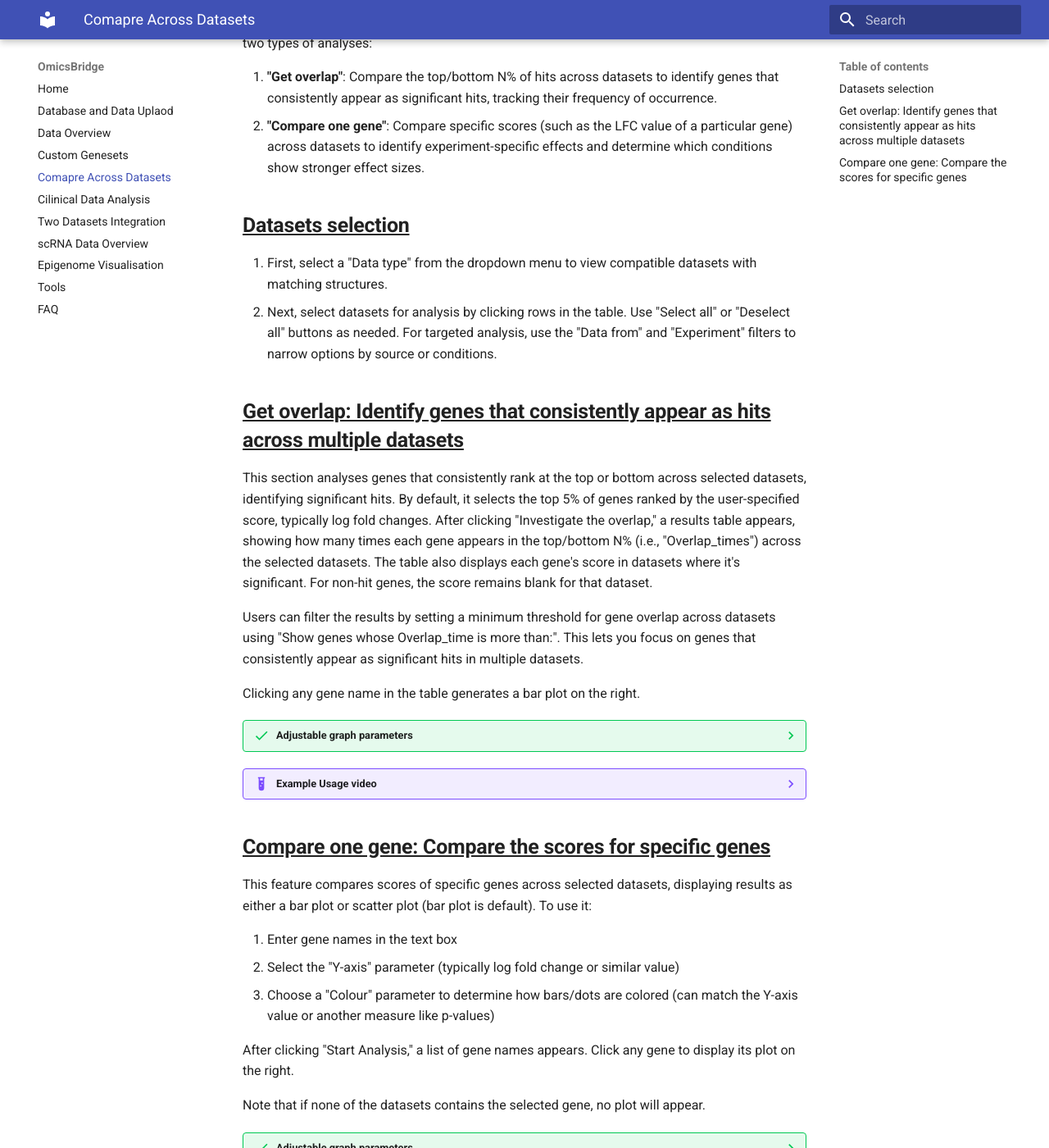
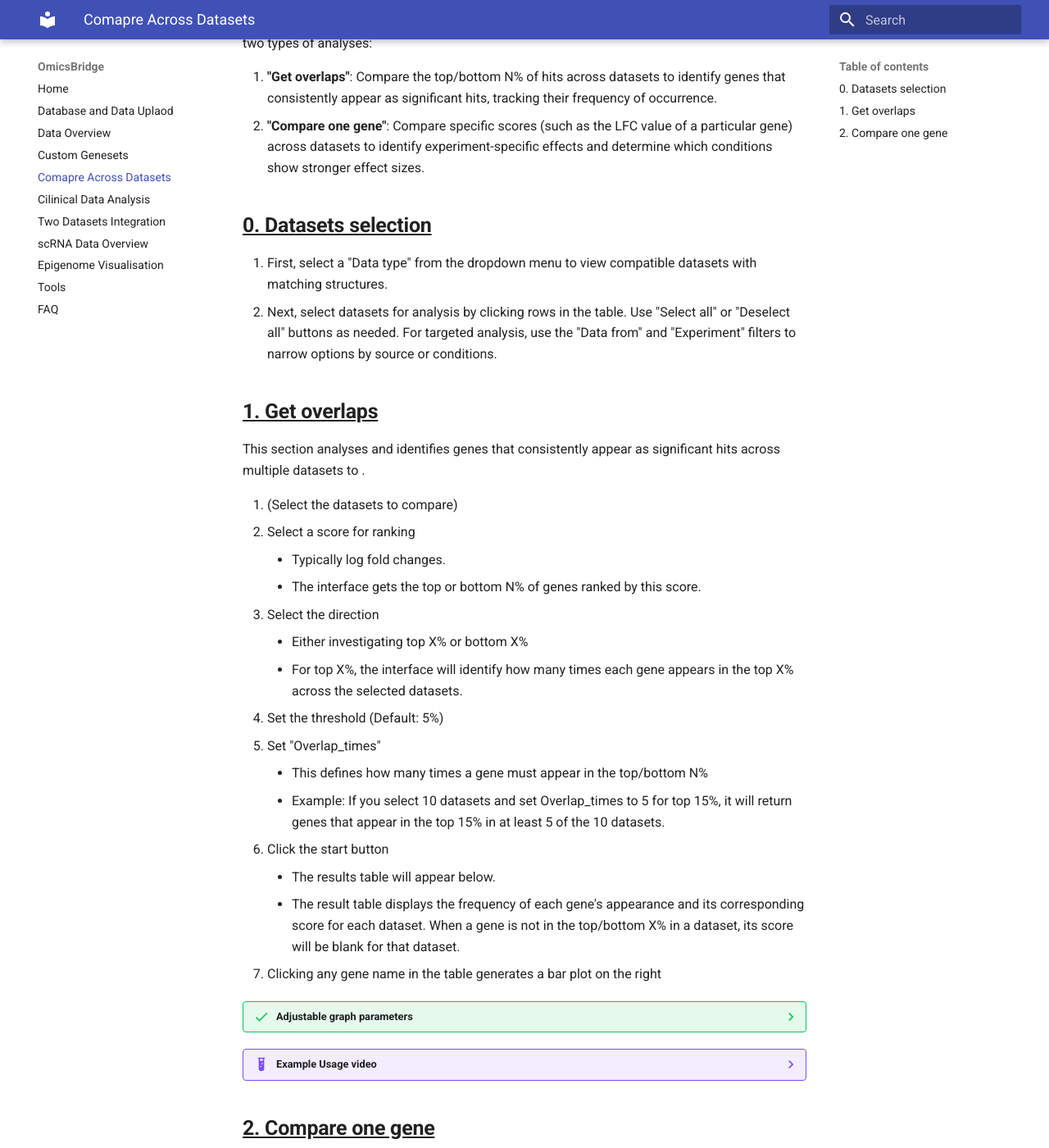
Before and after one commit to htsmto/OmicsBridge, an MkDocs documentation site: the page built from docs/Compare_acorss_datasets.md, in a window 1280 px wide and 1400 px high, scrolled down 191 px. Shown: the whole window at 82% size. Built offline with MkDocs 1.6.1 and Material for MkDocs 9.7.7, drawn with Linux system fonts in a browser that asks for light colours.

Commit message:
Updated wiki

```diff
--- a/docs/Compare_acorss_datasets.md
+++ b/docs/Compare_acorss_datasets.md
@@ -3,21 +3,34 @@
 
 This section enables users to compare numerical scores (such as log fold changes of genes of interest) across multiple datasets. After selecting datasets of the same type, users can perform two types of analyses:
 
-1. **"Get overlap"**: Compare the top/bottom N% of hits across datasets to identify genes that consistently appear as significant hits, tracking their frequency of occurrence.
+1. **"Get overlaps"**: Compare the top/bottom N% of hits across datasets to identify genes that consistently appear as significant hits, tracking their frequency of occurrence.
 2. **"Compare one gene"**: Compare specific scores (such as the LFC value of a particular gene) across datasets to identify experiment-specific effects and determine which conditions show stronger effect sizes.
 
 
-## <u> **Datasets selection**</u>
+## <u> **0. Datasets selection**</u>
 
 1. First, select a "Data type" from the dropdown menu to view compatible datasets with matching structures.
 2. Next, select datasets for analysis by clicking rows in the table. Use "Select all" or "Deselect all" buttons as needed. For targeted analysis, use the "Data from" and "Experiment" filters to narrow options by source or conditions.
 
-## <u>**Get overlap: Identify genes that consistently appear as hits across multiple datasets** </u>
-This section analyses genes that consistently rank at the top or bottom across selected datasets, identifying significant hits. By default, it selects the top 5% of genes ranked by the user-specified score, typically log fold changes. After clicking "Investigate the overlap," a results table appears, showing how many times each gene appears in the top/bottom N% (i.e., "Overlap_times") across the selected datasets. The table also displays each gene's score in datasets where it's significant. For non-hit genes, the score remains blank for that dataset. <br>
+## <u>**1. Get overlaps** </u> <br>
+This section analyses and identifies genes that consistently appear as significant hits across multiple datasets to .
 
-Users can filter the results by setting a minimum threshold for gene overlap across datasets using "Show genes whose Overlap_time is more than:". This lets you focus on genes that consistently appear as significant hits in multiple datasets. <br>
+1. (Select the datasets to compare)
+2. Select a score for ranking
+    - Typically log fold changes.
+    - The interface gets the top or bottom N% of genes ranked by this score.
+3. Select the direction
+    - Either investigating top X% or bottom X%
+    - For top X%, the interface will identify how many times each gene appears in the top X% across the selected datasets.
+4. Set the threshold (Default: 5%)
+5. Set "Overlap_times"
+    - This defines how many times a gene must appear in the top/bottom N%
+    - Example: If you select 10 datasets and set Overlap_times to 5 for top 15%, it will return genes that appear in the top 15% in at least 5 of the 10 datasets.
+6. Click the start button
+    - The results table will appear below.
+    - The result table displays the frequency of each gene's appearance and its corresponding score for each dataset. When a gene is not in the top/bottom X% in a dataset, its score will be blank for that dataset.
+7. Clicking any gene name in the table generates a bar plot on the right
 
-Clicking any gene name in the table generates a bar plot on the right.
 
 ??? success  "Adjustable graph parameters"
     - The size (width and height) of the figure
@@ -31,7 +44,7 @@ Clicking any gene name in the table generates a bar plot on the right.
     </video>
 
 
-## <u>**Compare one gene: Compare the scores for specific genes**</u>
+## <u>**2. Compare one gene**</u>
 
 This feature compares scores of specific genes across selected datasets, displaying results as either a bar plot or scatter plot (bar plot is default). To use it:
 
```
Also changed, not shown: docs/Gene_set.md (+1 -1 lines), docs/Tools.md (+28 -8 lines), docs/integrate_two.md (+15 -6 lines).
